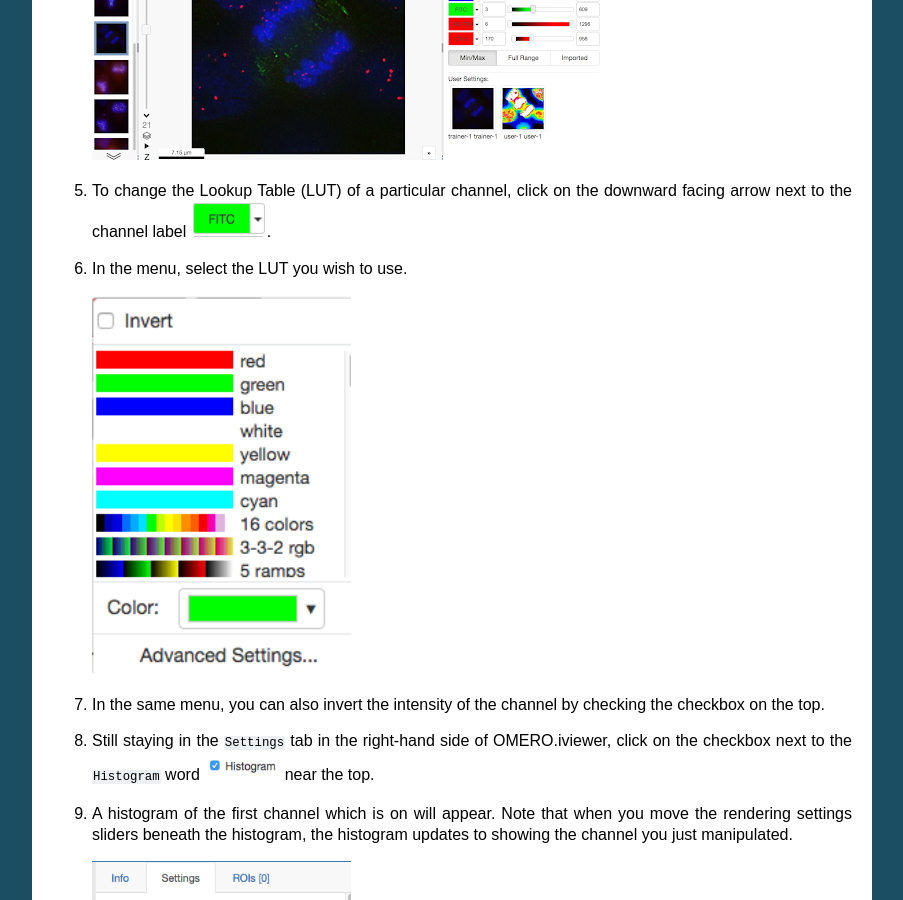
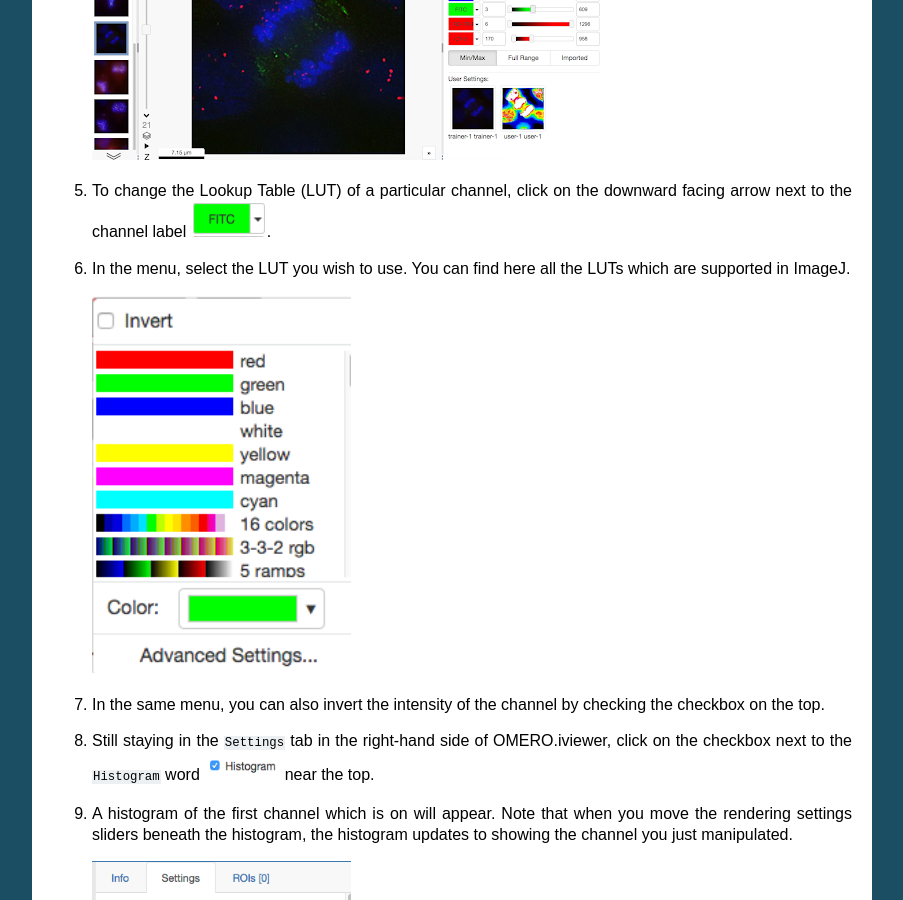
Before and after one commit to ome/omero-guide-iviewer, a Sphinx documentation site: the page built from docs/iviewer_viewing.rst, in a window 1280 px wide and 900 px high, scrolled down 1209 px. Shown: the whole window, without its empty margins (198-1101 px from the left). Built offline with Sphinx 7.4.7, drawn with Linux system fonts in a browser that asks for light colours.

Commit message:
Add remark about the LUT range

```diff
--- a/docs/iviewer_viewing.rst
+++ b/docs/iviewer_viewing.rst
@@ -66,7 +66,7 @@ Step-by-Step
 
 #. To change the Lookup Table (LUT) of a particular channel, click on the downward facing arrow next to the channel label |image1b|.
 
-#. In the menu, select the LUT you wish to use.
+#. In the menu, select the LUT you wish to use. You can find here all the LUTs which are supported in ImageJ.
 
    |image1c|
 
```
